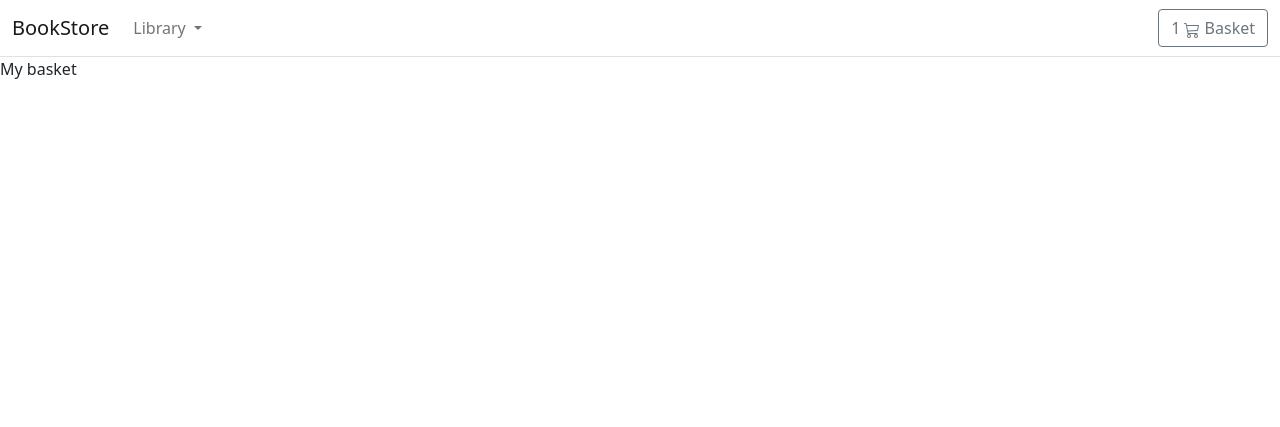
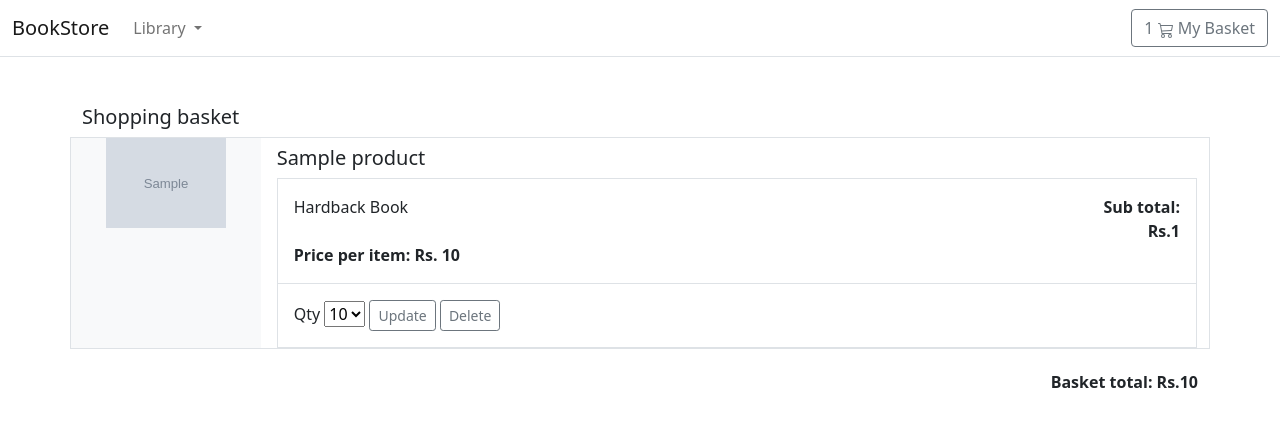
Before and after one commit to ajay-sudosu/e_commerce, a Django app: template templates/basket/summary.html in a window 1280 px wide. Shown: the top 427 px of the page. Run offline with Django 5.2, Linux system fonts and the light colour scheme; tables that the repository leaves empty hold one stand-in row (values such as "Sample post"); the template is opened without the code that fills it: values that come from a table or form of the project are taken from there, most other values are stand-ins (such as "Sample title", 1, 10 or a date in 2020); grey boxes marked "Sample" are stand-in pictures.

Commit message:
added: basket summary page with backend integration

```diff
--- a/basket/urls.py
+++ b/basket/urls.py
@@ -5,4 +5,6 @@ app_name = 'basket'
 
 urlpatterns = [
     path('', basket_summary, name='basket_summary'),
-    path('add/', basket_add, name='basket_add')]
+    path('add/', basket_add, name='basket_add'),
+    path('delete/', basket_delete, name='basket_delete'),
+    path('update/', basket_update, name='basket_update')]
--- a/templates/basket/summary.html
+++ b/templates/basket/summary.html
@@ -3,64 +3,118 @@
 {% block title %} Basket Summary {% endblock %}
 
 {% block content %}
-My basket
+
+
+<main class="pt-5">
+  <div class="container">
+    <h1 class="h5">Shopping basket</h1>
+    {% for item in basket %}
+    {% with product=item.product %}
+    <div data-index="{{product.id}}" class="row mb-4 border product-item">
+      <div class="col-md-3 col-lg-2 order-md-first bg-light">
+        <img class="img-fluid mx-auto d-block" width="120px" alt="Responsive image" src="{{ product.image.url }}">
+      </div>
+      <div class="col-md-9 col-lg-10 ps-md-3 ps-lg-10">
+        <a href="{{ product.get_absolute_url }}" class="text-decoration-none text-reset">
+          <h1 class="h5 pt-2">{{ product.title }}</h1>
+        </a>
+        <div class="border">
+          <div class="col border-bottom">
+            <div class="row p-3">
+              <div class="col-6">Hardback Book</div>
+
+              <div class="col-6 text-end">
+                <span class="h6 fw-bold">Sub total:</span><br>
+                <span class="h6 fw-bold">Rs.{{ item.total_price }}</span>
+              </div>
+              <div class="col-">
+                <span class="h6 fw-bold">Price per item:</span>
+                <span class="h6 fw-bold">Rs. {{ item.price }}</span>
+              </div>
+            </div>
+          </div>
+          <div class="col">
+            <div class="row p-3">
+              <div class="col-12">
+                <label for="select">Qty</label>
+                <select id="select{{product.id}}">
+                  <option selected>
+                    {{item.qty}}
+                  </option>
+                  <option value="">1</option>
+                  <option value="">2</option>
+                  <option value="">3</option>
+                  <option value="">4</option>
+                </select>
+                <button type="button" id="update-button" data-index="{{product.id}}"
+                  class="btn btn-outline-secondary btn-sm update-button">
+                  Update
+                </button>
+                <button type="button" id="delete-button" data-index="{{product.id}}"
+                  class="btn btn-outline-secondary btn-sm delete-button">
+                  Delete
+                </button>
+              </div>
+            </div>
+          </div>
+        </div>
+      </div>
+    </div>
+    {% endwith %}
+    {% endfor %}
+    <div class="col-12 text-end">
+      <div class="h6 fw-bold">Basket total: Rs.<div id="subtotal" class="d-inline-flex">{{basket.get_total_price}}</div></div>
+    </div>
+  </div>
+</main>
+
+<script>
+    // delete item
+    $(document).on('click', '.delete-button', function (e) {
+    e.preventDefault();
+    var prodid = $(this).data('index');
+    $.ajax({
+    type: 'POST',
+    url: '{% url 'basket:basket_delete' %}',
+    data: {
+        productid: $(this).data('index'),
+        csrfmiddlewaretoken: "{{csrf_token}}",
+        action: 'delete'
+        },
+        success: function (json) {
+        console.log("' + prodid + '")
+        console.log("'+prodid+'")
+        $('.product-item[data-index="' + prodid + '"]').remove();
+        },
+        error: function (xhr, errmsg, err) {
+        }
+    });
+    })
+
+    // update item
+    $(document).on('click', '.update-button', function (e) {
+    e.preventDefault();
+    var prodid = $(this).data('index');
+    $.ajax({
+    type: 'POST',
+    url: '{% url 'basket:basket_update' %}',
+    data: {
+        productid: $(this).data('index'),
+        productqty: $('#select'+ prodid + ' option:selected').text(),
+        csrfmiddlewaretoken: "{{csrf_token}}",
+        action: 'update'
+        },
+        success: function (json) {
+        console.log("' + prodid + '")
+        console.log("'+prodid+'")
+        $('.product-item[data-index="' + prodid + '"]').remove();
+        },
+        error: function (xhr, errmsg, err) {
+        }
+    });
+    })
+</script>
 {% endblock %}
-
-<!--<main class="pt-5">-->
-<!--  <div class="container">-->
-<!--    <h1 class="h5">Shopping basket</h1>-->
-<!--    {% for item in basket %}-->
-<!--    {% with product=item.product %}-->
-<!--    <div data-index="{{product.id}}" class="row mb-4 border product-item">-->
-<!--      <div class="col-md-3 col-lg-2 order-md-first bg-light">-->
-<!--        <img class="img-fluid mx-auto d-block" width="120px" alt="Responsive image" src="{{ product.image.url }}">-->
-<!--      </div>-->
-<!--      <div class="col-md-9 col-lg-10 ps-md-3 ps-lg-10">-->
-<!--        <a href="{{ product.get_absolute_url }}" class="text-decoration-none text-reset">-->
-<!--          <h1 class="h5 pt-2">{{ product.title }}</h1>-->
-<!--        </a>-->
-<!--        <div class="border">-->
-<!--          <div class="col border-bottom">-->
-<!--            <div class="row p-3">-->
-<!--              <div class="col-6">Hardback Book</div>-->
-<!--              <div class="col-6 text-end"><span class="h6 fw-bold">£{{ product.price }}</span></div>-->
-<!--            </div>-->
-<!--          </div>-->
-<!--          <div class="col">-->
-<!--            <div class="row p-3">-->
-<!--              <div class="col-12">-->
-<!--                <label for="select">Qty</label>-->
-<!--                <select id="select{{product.id}}">-->
-<!--                  <option selected>-->
-<!--                    {{item.qty}}-->
-<!--                  </option>-->
-<!--                  <option value="">1</option>-->
-<!--                  <option value="">2</option>-->
-<!--                  <option value="">3</option>-->
-<!--                  <option value="">4</option>-->
-<!--                </select>-->
-<!--                <button type="button" id="update-button" data-index="{{product.id}}"-->
-<!--                  class="btn btn-outline-secondary btn-sm update-button">-->
-<!--                  Update-->
-<!--                </button>-->
-<!--                <button type="button" id="delete-button" data-index="{{product.id}}"-->
-<!--                  class="btn btn-outline-secondary btn-sm delete-button">-->
-<!--                  Delete-->
-<!--                </button>-->
-<!--              </div>-->
-<!--            </div>-->
-<!--          </div>-->
-<!--        </div>-->
-<!--      </div>-->
-<!--    </div>-->
-<!--    {% endwith %}-->
-<!--    {% endfor %}-->
-<!--    <div class="col-12 text-end">-->
-<!--      <div class="h6 fw-bold">Sub Total: £<div id="subtotal" class="d-inline-flex">{{basket.get_total_price}}</div></div>-->
-<!--    </div>-->
-<!--  </div>-->
-<!--</main>-->
-
 <!--<script>-->
 <!--  // Delete Item-->
 <!--  $(document).on('click', '.delete-button', function (e) {-->
--- a/templates/store/base.html
+++ b/templates/store/base.html
@@ -58,7 +58,7 @@
                         <path
                                 d="M0 1.5A.5.5 0 0 1 .5 1H2a.5.5 0 0 1 .485.379L2.89 3H14.5a.5.5 0 0 1 .49.598l-1 5a.5.5 0 0 1-.465.401l-9.397.472L4.415 11H13a.5.5 0 0 1 0 1H4a.5.5 0 0 1-.491-.408L2.01 3.607 1.61 2H.5a.5.5 0 0 1-.5-.5zM3.102 4l.84 4.479 9.144-.459L13.89 4H3.102zM5 12a2 2 0 1 0 0 4 2 2 0 0 0 0-4zm7 0a2 2 0 1 0 0 4 2 2 0 0 0 0-4zm-7 1a1 1 0 1 1 0 2 1 1 0 0 1 0-2zm7 0a1 1 0 1 1 0 2 1 1 0 0 1 0-2z"/>
                     </svg>
-                    Basket
+                    My Basket
                 </a>
             </div>
         </div>
```
Also changed, not shown: basket/basket.py (+45 -6 lines), basket/views.py (+23 -7 lines).
